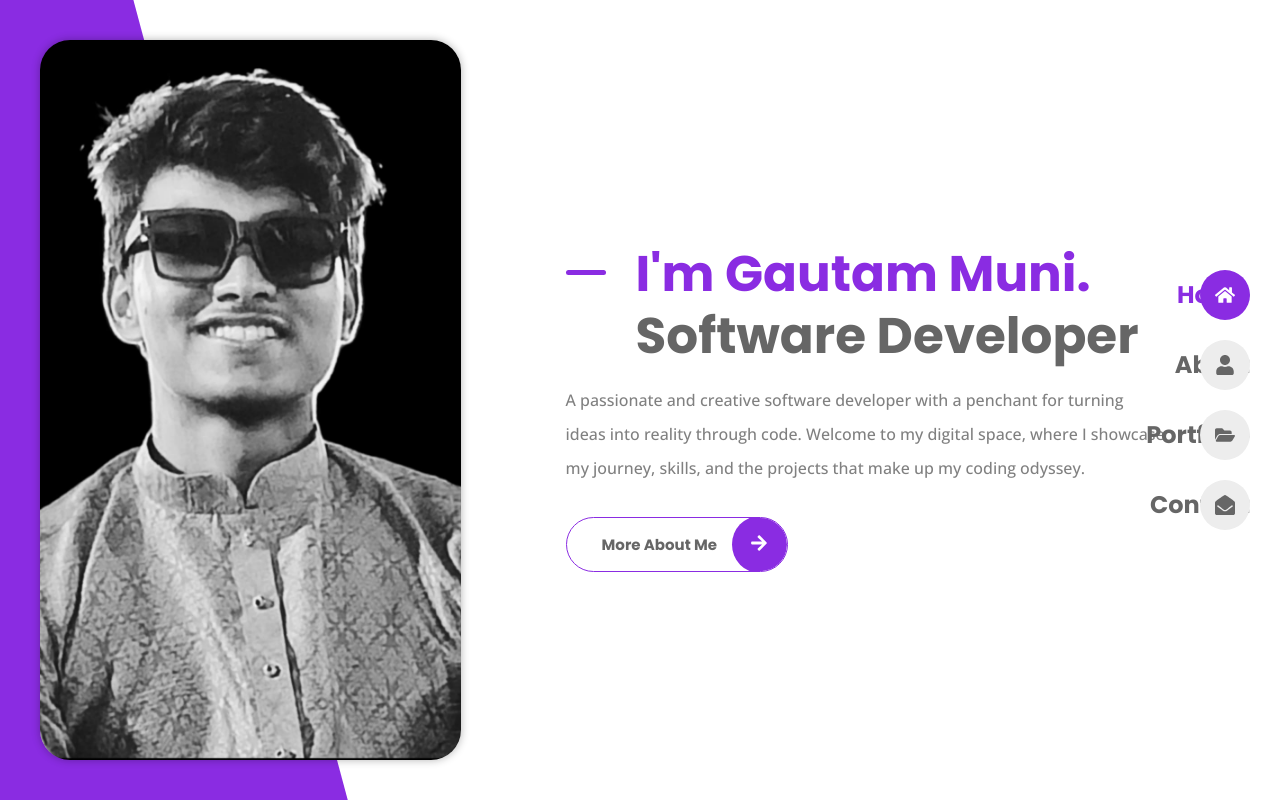
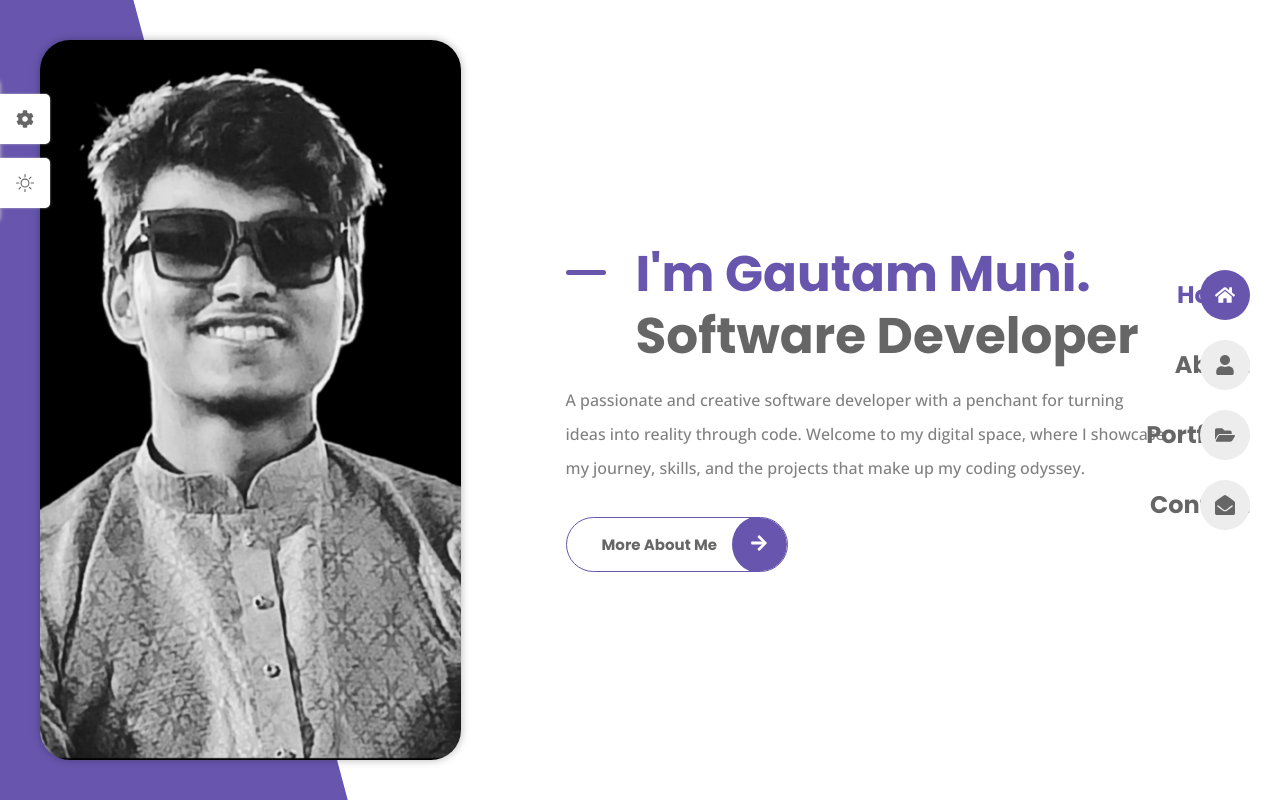
Before and after one commit to GautamVmuni/Personal-Portfolio, a React (Vite) app: page / in a window 1280 px wide. Built offline with nearby package versions, Linux system fonts and the light colour scheme.

Commit message:
added Theme component

```diff
--- a/src/App.jsx
+++ b/src/App.jsx
@@ -3,6 +3,7 @@ import { BrowserRouter, Routes, Route} from 'react-router-dom'
 import './App.css'
 
 import Navbar from './Components/Navbar'
+import Themes from './Components/Themes'
 import Home from './Pages/Home/Home'
 import About from './Pages/About/About'
 import Portfolio from './Pages/Portfolio/Portfolio'
@@ -12,6 +13,7 @@ function App() {
   return (
     <BrowserRouter>
       <Navbar/>
+      <Themes />
       <Routes>
         <Route index element={<Home/>} />
         <Route  path='about' element={<About/>} />
```
